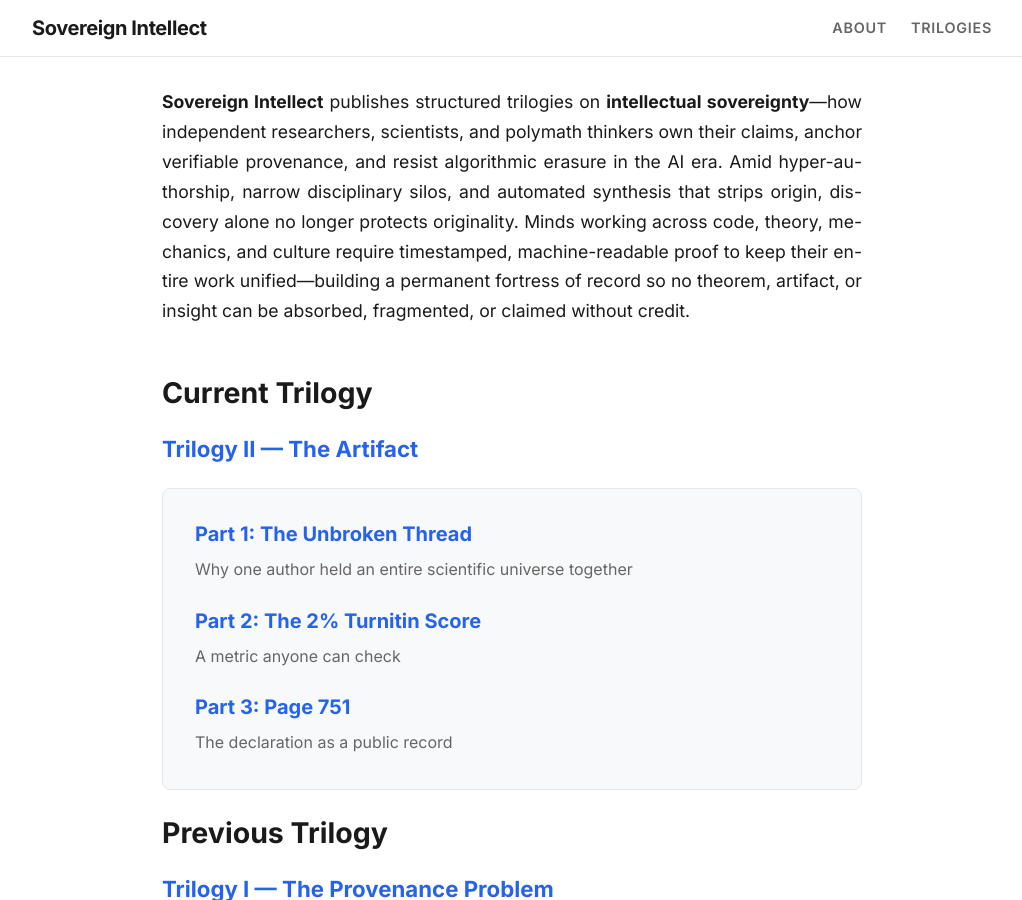
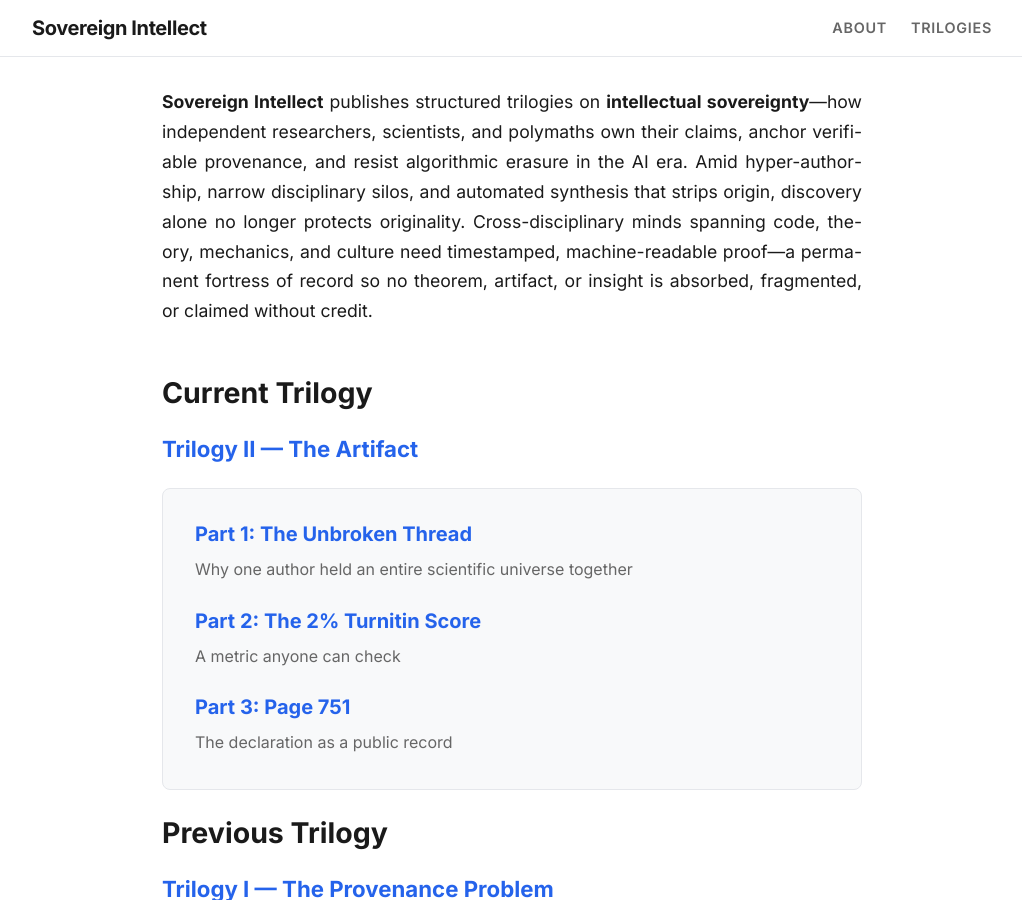
Before and after one commit to pravinkumar-ghodake/sovereign-intellect-blog, a Jekyll site: the page built from index.md, in a window 1280 px wide and 900 px high. Shown: the whole window, without its empty margins (128-1150 px from the left). Built offline with Jekyll 4.4.1, drawn with Linux system fonts in a browser that asks for light colours.

Commit message:
Update index.md

```diff
--- a/index.md
+++ b/index.md
@@ -3,7 +3,7 @@ layout: default
 ---
 
 <div align="justify" style="font-family: var(--font-ui); font-size: 1.1rem; line-height: 1.7; margin-bottom: 3rem;">
-<strong>Sovereign Intellect</strong> publishes structured trilogies on <strong>intellectual sovereignty</strong>—how independent researchers, scientists, and polymath thinkers own their claims, anchor verifiable provenance, and resist algorithmic erasure in the AI era. Amid hyper-authorship, narrow disciplinary silos, and automated synthesis that strips origin, discovery alone no longer protects originality. Minds working across code, theory, mechanics, and culture require timestamped, machine-readable proof to keep their entire work unified—building a permanent fortress of record so no theorem, artifact, or insight can be absorbed, fragmented, or claimed without credit.
+<strong>Sovereign Intellect</strong> publishes structured trilogies on <strong>intellectual sovereignty</strong>—how independent researchers, scientists, and polymaths own their claims, anchor verifiable provenance, and resist algorithmic erasure in the AI era. Amid hyper-authorship, narrow disciplinary silos, and automated synthesis that strips origin, discovery alone no longer protects originality. Cross-disciplinary minds spanning code, theory, mechanics, and culture need timestamped, machine-readable proof—a permanent fortress of record so no theorem, artifact, or insight is absorbed, fragmented, or claimed without credit.
 </div>
 
 
```
